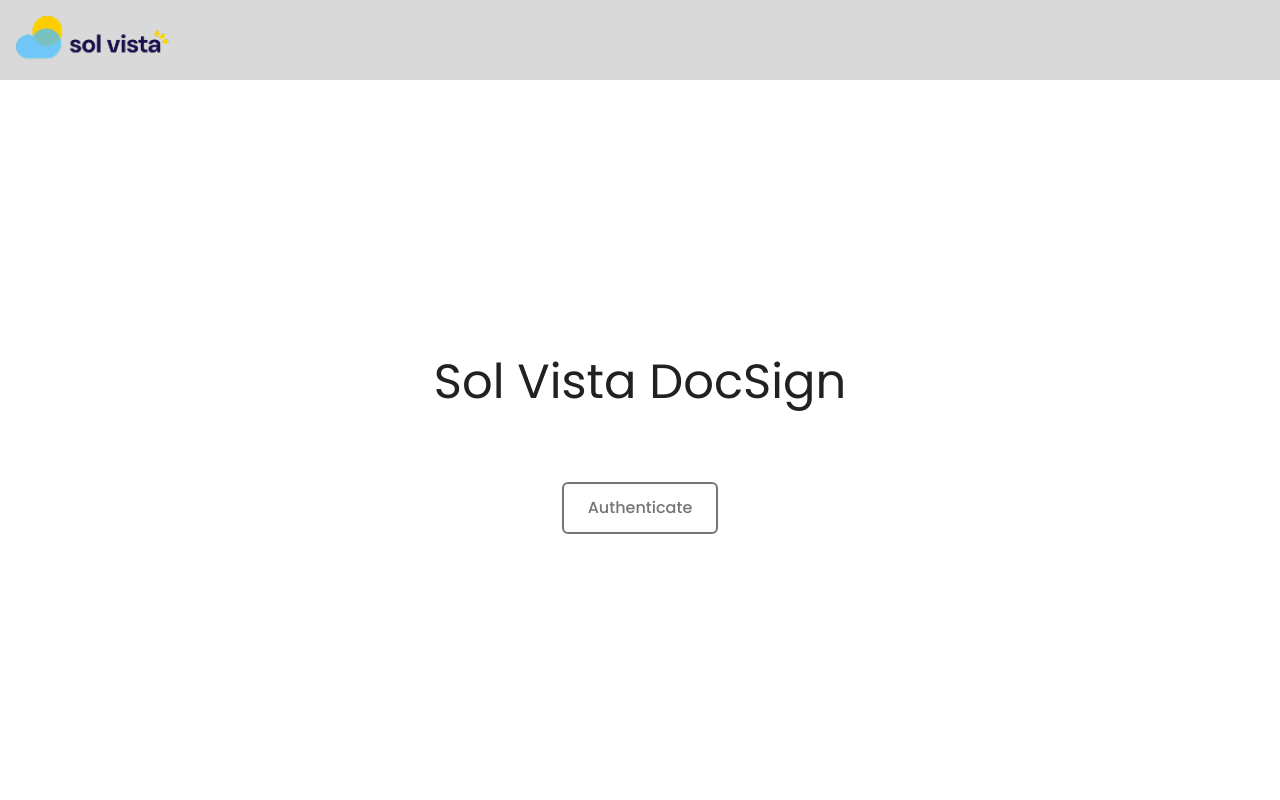
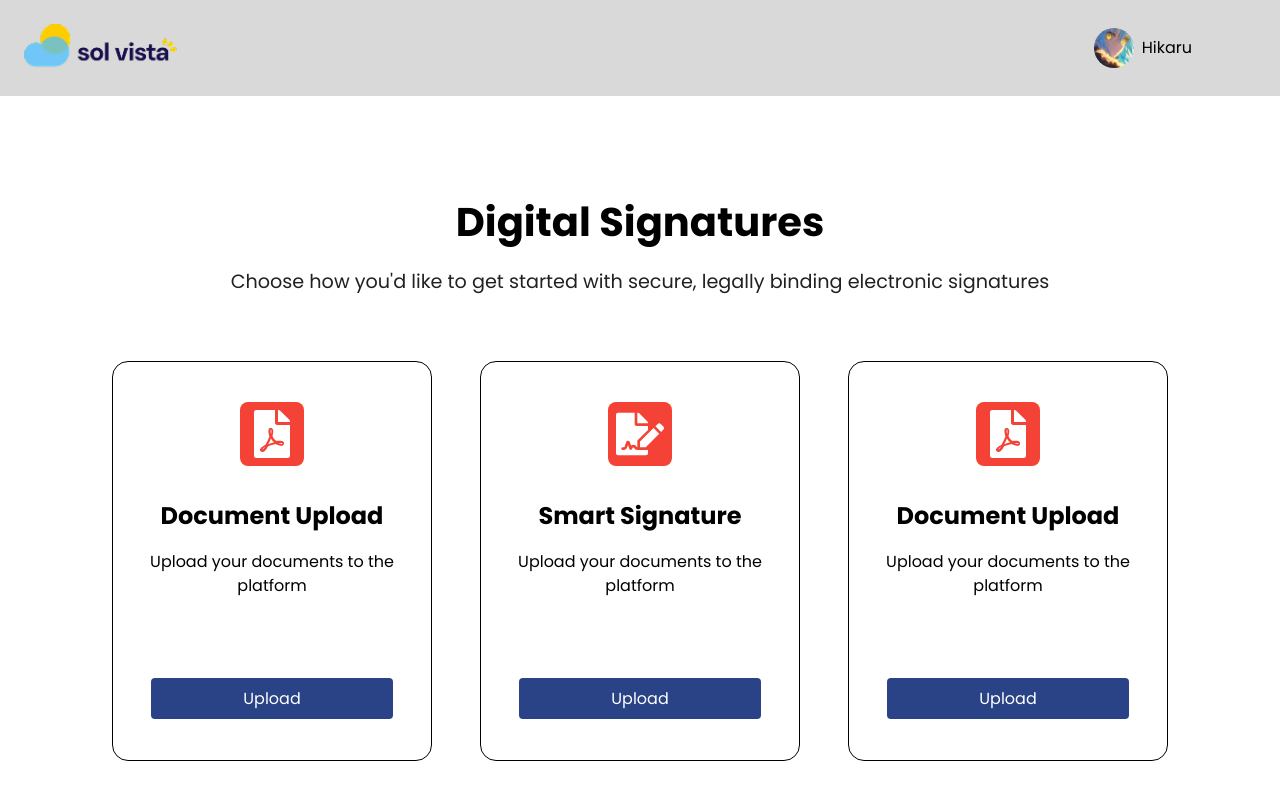
Before and after one commit to reveriontech/sol_sign, a React (Vite) app: page /landing in a window 1280 px wide. Before the commit this address led to /. Built offline with nearby package versions, Linux system fonts and the light colour scheme.

Commit message:
redo 2ns time

```diff
--- a/src/routes/AppRoutes.jsx
+++ b/src/routes/AppRoutes.jsx
@@ -1,9 +1,6 @@
 import React, { Suspense } from "react";
 import { Routes, Route, BrowserRouter } from "react-router-dom";
 import PageLoader from "../components/PageLoader";
-import { SessionProvider } from "./SessionProvider";
-import AccessProvider from "./AccessProvider";
-import HomeProvider from "./HomeProvider";
 
 // For pages
 const Intro = React.lazy(() => import("../pages/Intro"));
@@ -12,7 +9,6 @@ const Landing = React.lazy(() => import("../pages/Landing"));
 const AppRoutes = () => {
   return (
     <BrowserRouter>
-      <SessionProvider>
 
       <Suspense fallback={<PageLoader />}>
         <Routes>
@@ -20,18 +16,18 @@ const AppRoutes = () => {
           {/* For Intro page */}
           <Route
             path="/"
-            element={<AccessProvider><Intro /></AccessProvider>}
+            element={<Intro />}
           />
 
           {/* Landing page */}
           <Route
             path="/landing"
-            element={<HomeProvider><Landing /></HomeProvider>}
+            element={<Landing />}
           />
 
         </Routes>
       </Suspense>
-      </SessionProvider>
+
     </BrowserRouter>
   );
 };
```
